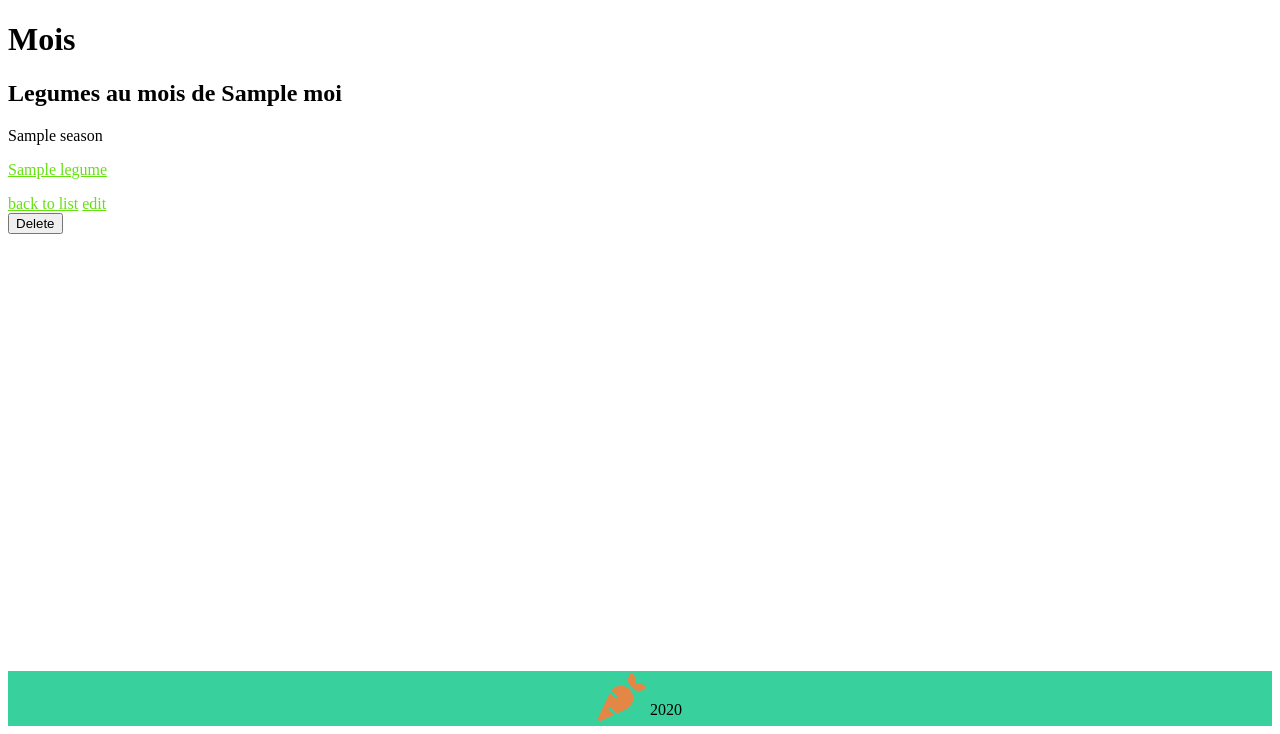
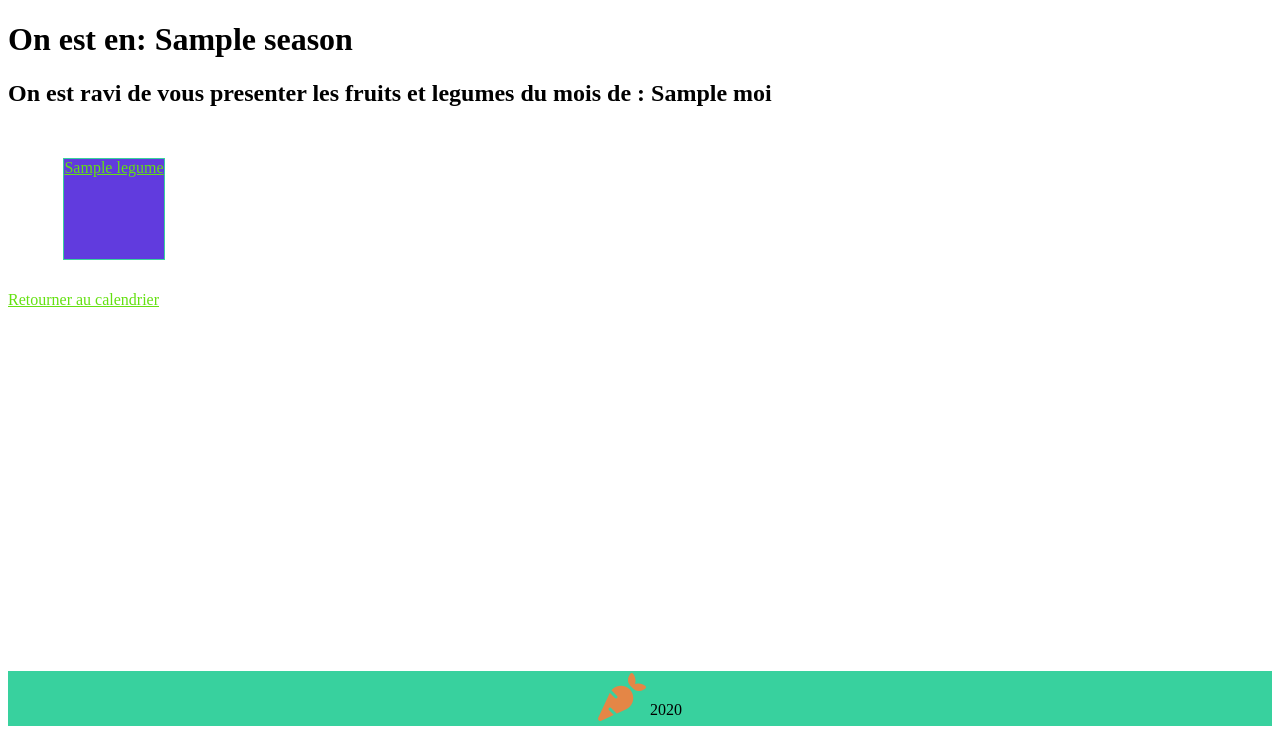
Before and after one commit to omardwwm/tp-symfo-php, a Symfony app: template templates/mois/show.html.twig in a window 1280 px wide. Shown: the part 74-808 px from the top of the page. Run offline with Twig, Linux system fonts and the light colour scheme; the template is opened without the code that fills it: most values are stand-ins (such as "Sample title", 1, 10 or a date in 2020); some libraries are stand-ins or nearby versions.

Commit message:
add realtion ans more css

```diff
--- a/public/css/style.css
+++ b/public/css/style.css
@@ -1,4 +1,8 @@
 #main{
+    min-height: calc(100vh - 150px);
+    background: #FFFFFF;
+}
+#hivercolor{
     min-height: calc(100vh - 150px);
 }
 #header{
@@ -37,8 +41,20 @@ a{
     text-decoration: none;
     background-color: #613bde;
 }
-#janvier{
+
+.bgColorEte{
     background-color: #B0413E;
+    min-height: calc(100vh - 150px);
+    background-image: url("");
+}
+.bgColorHiver{
+    background-color: #4f4b4b;
+}
+.bgColorPrintemps{
+    background-color: #a3b453;
+}
+.bgColorAutomne{
+    background-color: #d0b055;
 }
 #footer{
     background-color: #38d19e;
--- a/src/Entity/Alllegumes.php
+++ b/src/Entity/Alllegumes.php
@@ -39,7 +39,7 @@ class Alllegumes
     }
 
 //    public function __toString(){
-//        return $this->addMounth();
+//        return $this->getMounth();
 //    }
 
 
--- a/templates/mois/index.html.twig
+++ b/templates/mois/index.html.twig
@@ -3,7 +3,7 @@
 {% block title %}Mois index{% endblock %}
 
 {% block main %}
-    <h1>Mois index</h1>
+{#    <h1>Mois index</h1>#}
     <h1>CALENDRIER {{ mois|length }}</h1>
     <div>
         <p>
--- a/templates/mois/show.html.twig
+++ b/templates/mois/show.html.twig
@@ -3,22 +3,42 @@
 {% block title %}Mois{% endblock %}
 
 {% block main %}
-    <h1>Mois</h1>
-    <h2>Legumes au mois de {{ moi.nom }}</h2>
-    <p>{{ moi.season.nom}}</p>
-    {% if  moi.season.nom == 'Hiver' %}
-        <p>Y'a pas mieux que pour rechauffer le corps et les coeurs</p>
+    {% set bgcolor = "test" %}
+    {% if moi.season.nom == "Hiver"%}
+            {% set bgcolor = "bgColorHiver" %}
+        {% elseif moi.season.nom == "Ete" %}
+            {% set bgcolor = "bgColorEte" %}
+        {% elseif moi.season.nom == "Automne" %}
+            {% set bgcolor = "bgColorAutomne" %}
+        {% elseif moi.season.nom == "Printemps" %}
+            {% set bgcolor = "bgColorPrintemps" %}
+    {% endif %}
+    <div class="{{ bgcolor }}">
+        <h1>On est en: {{ moi.season.nom}}</h1>
+        {% if  moi.season.nom == 'Hiver' %}
+            <p>Y'a pas mieux que pour rechauffer le corps et les coeurs</p>
         {% elseif moi.season.nom == 'Ete' %}
             <p>Pour vous reaffrichir, mieux que les glaces ! </p>
         {% elseif moi.season.nom == 'Automne' %}
             <p>La saison des meilleurs produits ! </p>
         {% elseif moi.season.nom == 'Printemps' %}
             <p>Meme si on cultive plus en printemps, on recolte aussi de bons produits, Profitez ! </p>
-    {% endif %}
+        {% endif %}
+        <h2>On est ravi de vous presenter les fruits et legumes du mois de : {{ moi.nom }}</h2>
 
-    {% for legume in moi.legume %}
-    <p><a href="">{{ legume }}</a></p>
-    {% endfor %}
+        <div id="listMois" class="listmois">
+            <ul>
+                {% for legume in moi.legume %}
+                    <li>
+                        <a href="{{ path('alllegumes_show', { 'id': legume.id}) }}">{{ legume }}</a>
+                    </li>
+                {% endfor %}
+            </ul>
+        </div>
+        <a href="{{ path('mois_index') }}">Retourner au calendrier</a>
+    </div>
+
+
 {#    <table class="table">#}
 {#        <tbody>#}
 {#            <tr>#}
@@ -32,9 +52,9 @@
 {#        </tbody>#}
 {#    </table>#}
 
-    <a href="{{ path('mois_index') }}">back to list</a>
 
-    <a href="{{ path('mois_edit', {'id': moi.id}) }}">edit</a>
 
-    {{ include('mois/_delete_form.html.twig') }}
+{#    <a href="{{ path('mois_edit', {'id': moi.id}) }}">edit</a>#}
+
+{#    {{ include('mois/_delete_form.html.twig') }}#}
 {% endblock %}
```
Also changed, not shown: templates/alllegumes/index.html.twig (+35 -25 lines), templates/alllegumes/show.html.twig (+10 -8 lines).
